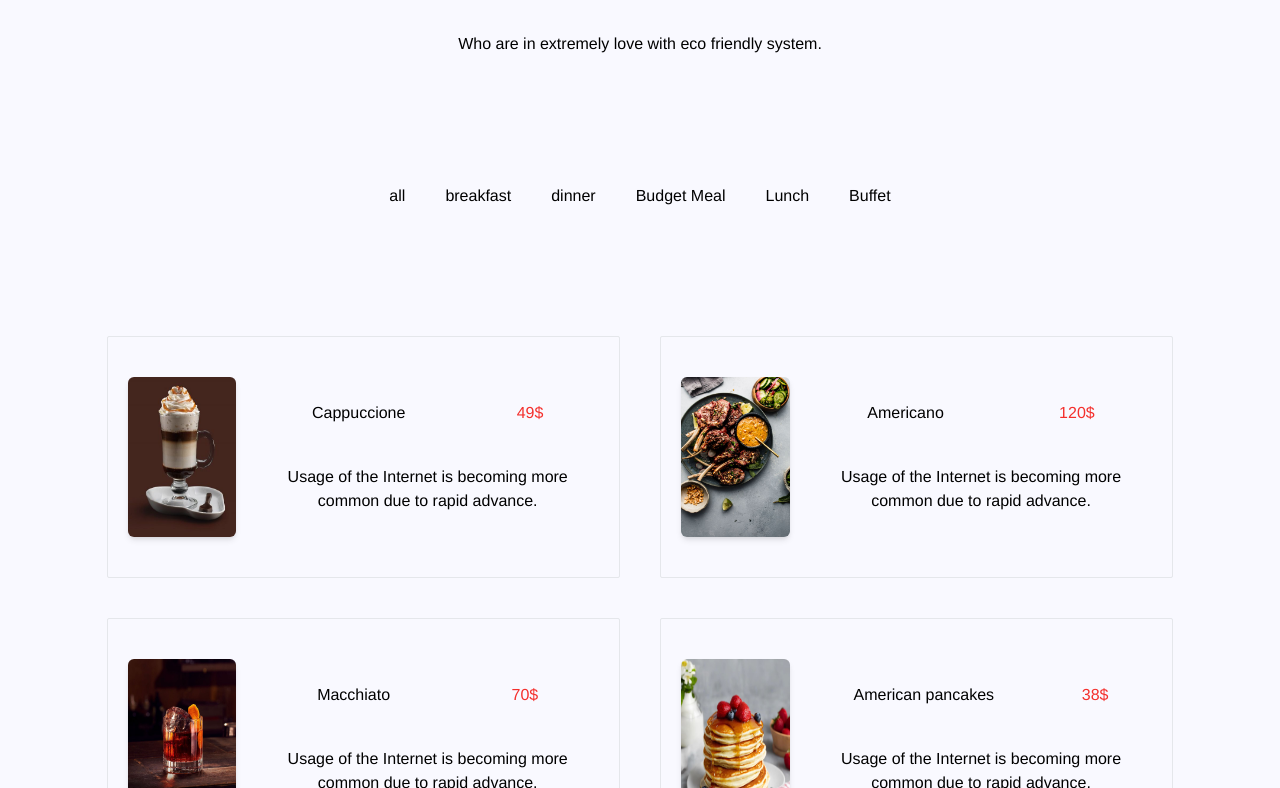
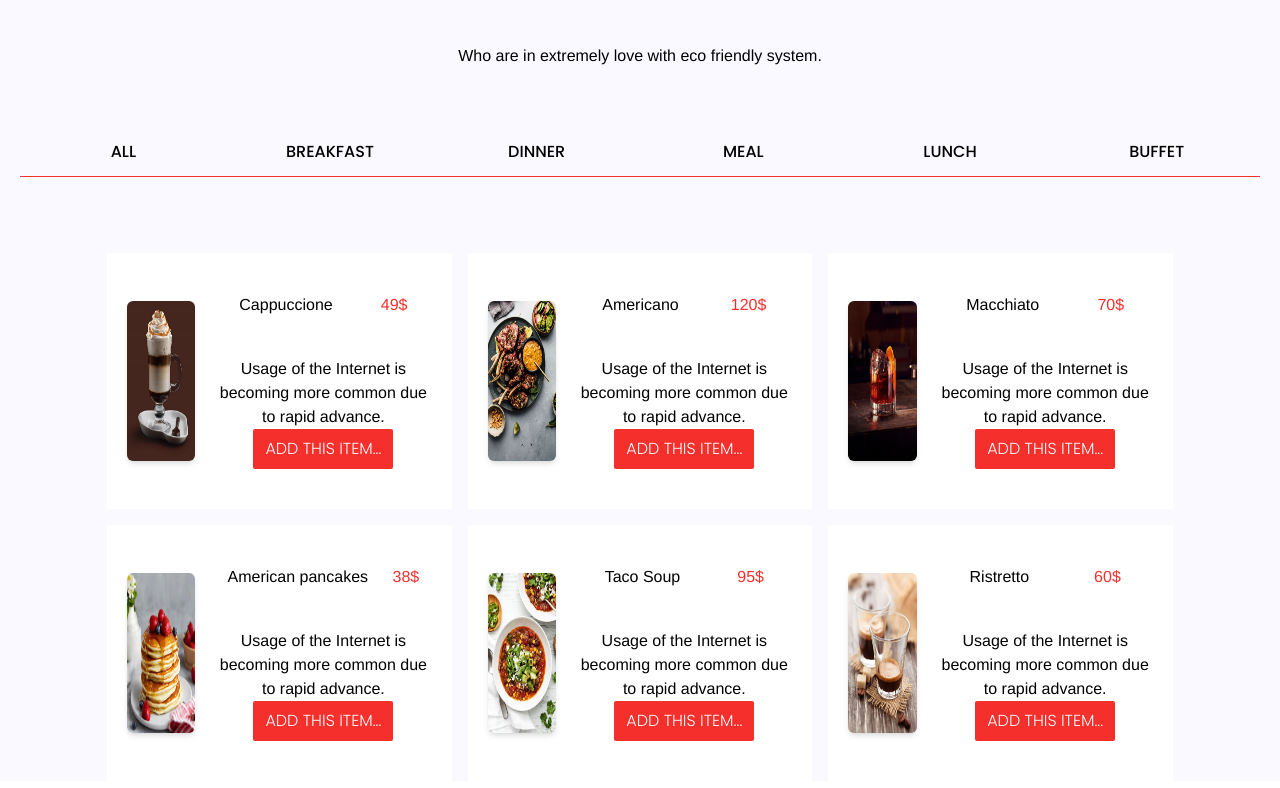
Before and after one commit to Code2Time/Marco-Restaurant, a React (Vite) app: page / in a window 1280 px wide. Shown: the part 1592-2380 px from the top of the page. Built offline with nearby package versions, Linux system fonts and the light colour scheme.

Commit message:
update "Menu" component (part 2)

```diff
--- a/src/components/Categories.tsx
+++ b/src/components/Categories.tsx
@@ -1,23 +1,20 @@
 type TcategoriesProps = {
   filterItems: (category: string) => void;
-  categories: any[];
+  categories: string[];
 };
 
 function Categories({ categories, filterItems }: TcategoriesProps) {
-
-
   return (
     <>
-     {categories.map((category , index) => (
+      {categories.map((category, index) => (
         <button
-        key={index}
-        onClick={()=>filterItems(category)}
-        className="menu-btn"
+          key={index}
+          onClick={() => filterItems(category)}
+          className="menu-btn uppercase text-xs bg-white w-full h-auto px-5 py-3 line-clamp-1 overflow-hidden poppins-5 md:text-base cursor-pointer sm:border-b-[1px] sm:border-red1 "
         >
-            {category}
-
-            </button>
-     ))}
+          {category}
+        </button>
+      ))}
     </>
   );
 }
--- a/src/components/Menu.tsx
+++ b/src/components/Menu.tsx
@@ -31,17 +31,17 @@ const filterItems = (category : string)=>{
       <main>
         <section>
           <div className="className='Menu-container w-full h-auto  bg-gray-3 text-center ">
-            <h1 className="poppins-6 p-4 sm:text-2xl md:text-4xl my-2">
+            <h1 className="poppins-6 p-4 sm:text-2xl md:text-4xl my-5">
               What kind of Foods we serve for you
             </h1>
             <p className="text-sm sm:text-base mt-8">
               Who are in extremely love with eco friendly system.
             </p>
-            <div className="w-full h-auto flex justify-center items-center gap-10 mt-32">
+            <div className="w-full h-auto flex flex-col sm:flex-row justify-center items-center  mt-10 sm:p-5">
              <Categories filterItems={filterItems} categories={categories}   />
 
             </div>
-            <div className=" h-auto grid grid-cols-12 gap-10 w-10/12 mx-auto mt-32">
+            <div className=" h-auto grid grid-cols-12 gap-4 w-10/12 mx-auto mt-10 sm:mt-14 ">
               <MenuItem  menuItems={menuItems} />
             </div>
           </div>
--- a/src/components/MenuItem.tsx
+++ b/src/components/MenuItem.tsx
@@ -4,7 +4,7 @@ function MenuItem({menuItems}:CategoriesProps) {
   return (
    <>
       {menuItems.map((item) =>(
-        <div key={item.id} className="menu-item-container flex justify-center items-center col-span-6 gap-5 border rounded-sm px-5 py-10">
+        <div key={item.id} className="menu-item-container bg-white flex justify-center items-center col-span-12 sm:col-span-6 lg:col-span-4 gap-5 px-5 py-10">
             <div className="menu-img">
                 <img src={item.img} alt="menu-item" className="size-40 rounded-md shadow-md" />
             </div>
@@ -15,6 +15,7 @@ function MenuItem({menuItems}:CategoriesProps) {
                 </div>
                 <div className="item2">
                     <h2>{item.description}</h2>
+                    <button className=" py-2 px-3 bg-red1 outline-none uppercase poppins-3 transition-all btn text-my-white rounded-sm">Add this item...</button>
                 </div>
             </div>
         </div>
--- a/src/data/MenuData.ts
+++ b/src/data/MenuData.ts
@@ -29,7 +29,7 @@ export const MenuData = [
         id : 3,
         title : "Macchiato",
         description : "Usage of the Internet is becoming more common due to rapid advance.",
-        category : "Budget Meal",
+        category : "Meal",
         price : "70",
         img : Macchiato
 
--- a/src/styles/main-style.scss
+++ b/src/styles/main-style.scss
@@ -85,12 +85,22 @@ body{
 
     .menu-btn{
       transition: all 0.4s;
+      background-color: transparent;
+
+
+    }
+
+    .menu-btn:hover{
+      background-color: #f42f2c;
+      color: white;
+      border-radius: 3px;
 
     }
     .menu-btn:focus{
       outline: none;
       background-color: rgb(255, 0, 0);
       color: white;
+      transform: translateY(-7px);
     }
 
 
--- a/tailwind.config.js
+++ b/tailwind.config.js
@@ -1,45 +1,37 @@
 /** @type {import('tailwindcss').Config} */
 export default {
-  content: [
-    "./index.html",
-    "./src/**/*.{js,ts,jsx,tsx}",
-  ],
+  content: ["./index.html", "./src/**/*.{js,ts,jsx,tsx}"],
   theme: {
     extend: {
-      colors : {
-        "gray1" : "#373737",
-        "gray-2" : "#2e3036",
-        "gray3" : "#f9f9ff",
-        "red1" : "#f42f2c",
-        "my-white" : "#fbfbfb",
-        "black-0" : "#222222"
+      colors: {
+        gray1: "#373737",
+        "gray-2": "#2e3036",
+        gray3: "#f9f9ff",
+        red1: "#f42f2c",
+        "my-white": "#fbfbfb",
+        "black-0": "#222222",
       },
-      backgroundColor :{
-        "gray-0" : "rgba(34, 34, 34, 0.9)",
-        "gray1" : "#373737",
-        "gray-2" : "#2e3036",
-        "gray-3" : "#f9f9ff",
-        "red1" : "#f42f2c"
-
+      backgroundColor: {
+        "gray-0": "rgba(34, 34, 34, 0.9)",
+        gray1: "#373737",
+        "gray-2": "#2e3036",
+        "gray-3": "#f9f9ff",
+        red1: "#f42f2c",
       },
-      screens :{
+      screens: {
         screens: {
           sm: "490px",
-          // => @media (min-width: 380px) { ... }
 
           md: "768px",
-          // => @media (min-width: 768px) { ... }
 
-           smd : "999px",
+          smd: "999px",
 
-         //  @media (min-width: 999px) { ... }
           lg: "1024px",
-          // => @media (min-width: 1024px) { ... }
 
           xl: "1280px",
-          // => @media (min-width: 1280px) { ... }
-      }
-    }
+        },
+      },
+    },
+    plugins: [],
   },
-  plugins: [],
-}}
+};
```
